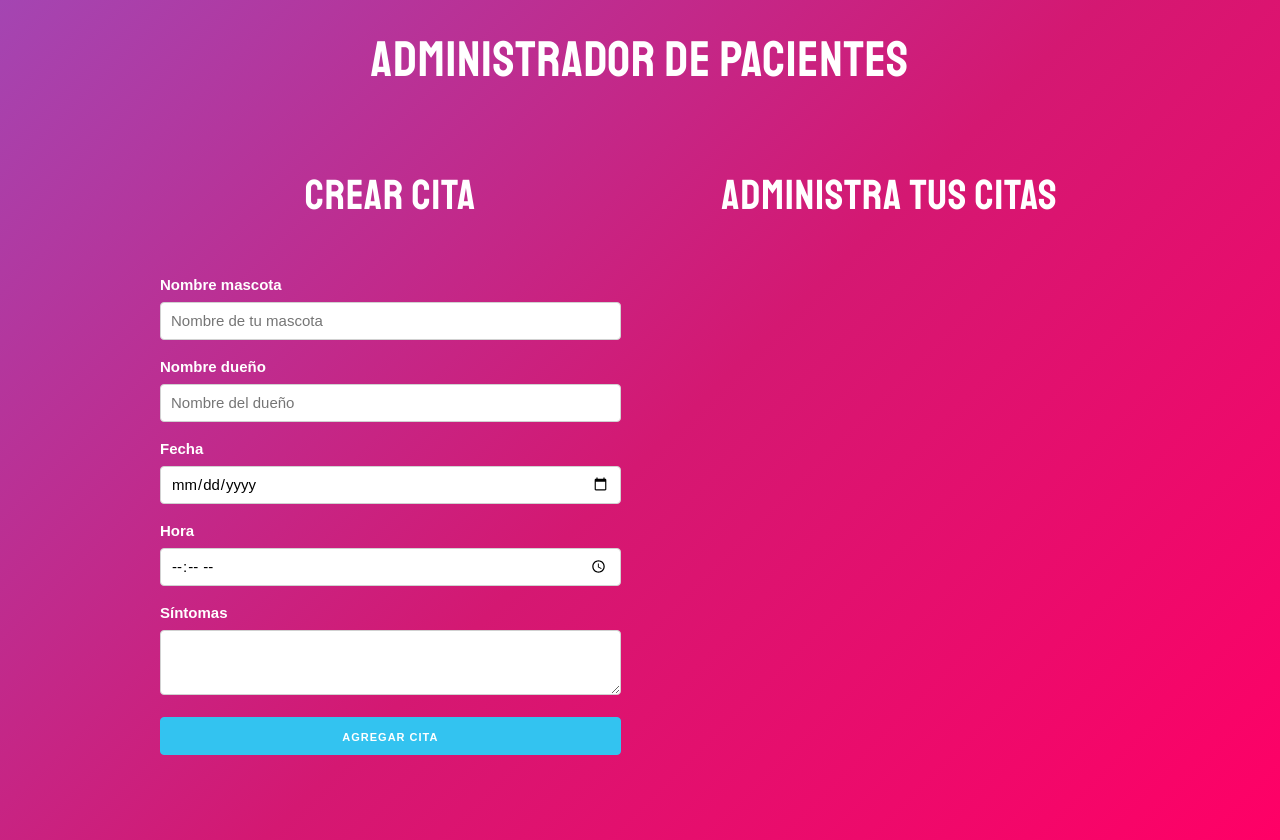
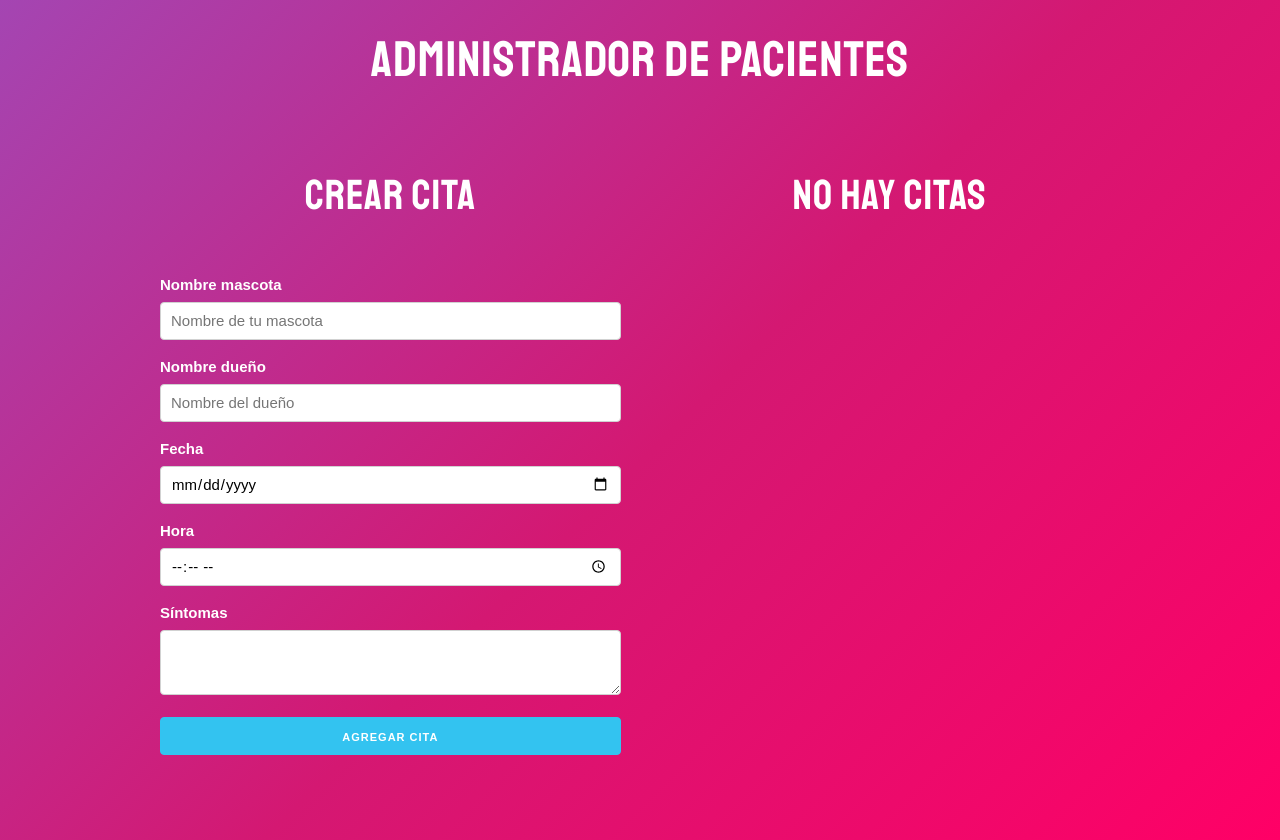
Before and after one commit to RosaIsela31/patients-react-practices, a React (Create React App) app: page / in a window 1280 px wide. Built offline with nearby package versions, Linux system fonts and the light colour scheme.

Commit message:
adding conditional const with ternary operator

```diff
--- a/src/component/Patients.js
+++ b/src/component/Patients.js
@@ -20,6 +20,10 @@
     setAllAppointment(newAppointment)
   }
 
+  // Mensaje condicional
+  const title = allAppointment.length === 0 ? 'No hay citas' : 'Administra tus citas'
+
+
   return (
     <Fragment>
       <h1>Administrador de Pacientes</h1>
@@ -31,7 +35,7 @@
             />
           </div>
           <div className='one-half column'>
-            <h2>Administra tus citas</h2>
+            <h2>{title}</h2>
             {allAppointment.map(item => (
               <Appointment
                 key={item.id}
```
